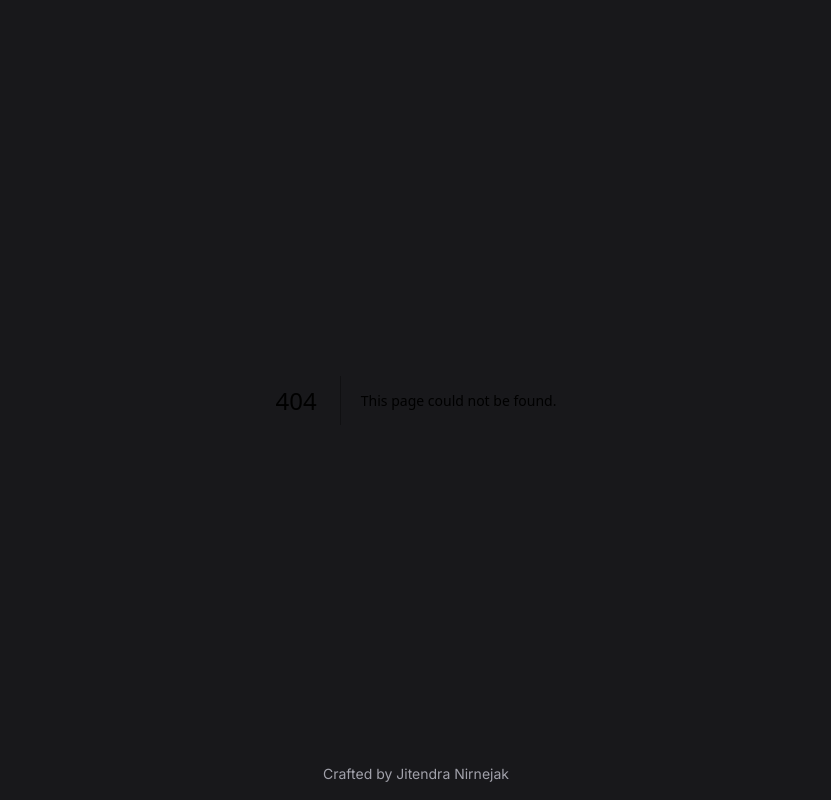
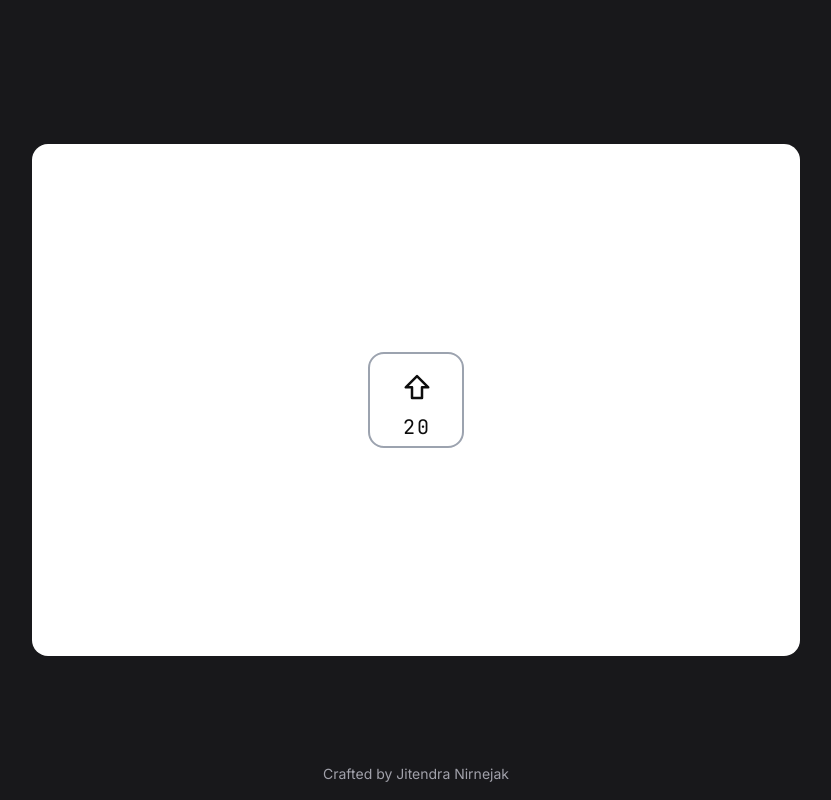
Before and after one commit to nirnejak/interactive-components, a Next.js app: page /upvote-button in a window 1280 px wide. Before the commit this address had no page. Shown: the whole page, without its empty margins (224-1055 px from the left). Built offline with nearby package versions, Linux system fonts and the light colour scheme.

Commit message:
Upvote button added

```diff
--- a/app/page.tsx
+++ b/app/page.tsx
@@ -17,6 +17,7 @@ export const metadata: Metadata = generateMetadata({
 const components = [
   { title: "Slider Tabs", link: "/slider-tabs/" },
   { title: "Airbnb Cards", link: "/airbnb-cards/" },
+  { title: "Upvote Button", link: "/upvote-button/" },
   { title: "Exit Animation", link: "/exit-animation/" },
   { title: "Dynamic Island", link: "/dynamic-island/" },
   { title: "Animate Height", link: "/animate-height/" },
--- /dev/null
+++ b/app/upvote-button/page.tsx
@@ -0,0 +1,22 @@
+import * as React from "react"
+
+import { type Metadata } from "next"
+
+import UpvoteButton from "@/components/UpvoteButton"
+import generateMetadata from "utils/seo"
+
+export const metadata: Metadata = generateMetadata({
+  path: "/upvote-button/",
+  title: "Upvote Button | Interactive Components",
+  description: "Upvote Button animations",
+})
+
+const UpvoteButtonPage: React.FC = () => {
+  return (
+    <main className="grid h-screen place-content-center">
+      <UpvoteButton />
+    </main>
+  )
+}
+
+export default UpvoteButtonPage
--- /dev/null
+++ b/components/UpvoteButton.tsx
@@ -0,0 +1,116 @@
+"use client"
+import * as React from "react"
+
+import { motion, AnimatePresence } from "framer-motion"
+
+import classNames from "@/utils/classNames"
+
+const UpvoteButton: React.FC = () => {
+  const [clickCount, setClickCount] = React.useState(0) // to be used as key prop, if I use count and user clicks the button too fast it add the elements 2 times to the dom
+  const [count, setCount] = React.useState(20)
+  const [hasUpvoted, setHasUpvoted] = React.useState(false)
+
+  const upvote = (): void => {
+    if (hasUpvoted) {
+      setCount(count - 1)
+    } else {
+      setCount(count + 1)
+    }
+    setHasUpvoted(!hasUpvoted)
+    setClickCount(clickCount + 1)
+  }
+
+  const variants = {
+    initial: { opacity: 0, y: hasUpvoted ? -5 : 5 },
+    animate: { opacity: 1, y: 0 },
+    exit: { opacity: 0, y: hasUpvoted ? -5 : 5 },
+  }
+
+  const ArrowVariants = {
+    initial: { opacity: 0, y: hasUpvoted ? 15 : -15 },
+    animate: { opacity: 1, y: 0 },
+    exit: { opacity: 0, y: hasUpvoted ? 15 : -15 },
+  }
+
+  const [first, second] = React.useMemo(() => {
+    return [Math.floor(count / 10), count % 10]
+  }, [count])
+
+  return (
+    <div className="flex flex-col items-center justify-center gap-6 text-white">
+      <div className="grid h-64 w-96 scale-[2] place-content-center rounded-lg bg-white p-4 text-center text-sm transition-all ease-out">
+        <button
+          onClick={() => {
+            upvote()
+          }}
+          className={classNames(
+            "group flex cursor-pointer flex-col items-center justify-center gap-0.5 rounded-lg border size-12 p-6 px-3 py-1 text-center text-[#0D0D0D] focus:outline-none hover:border-[#6FCF97] hover:shadow-[0px_0px_0px_4px_#00AA4526]",
+            hasUpvoted ? "border-[#6FCF97]" : "border-gray-400"
+          )}
+        >
+          <div className="grid place-content-center rounded-full p-[4.5px] transition-all duration-300 group-hover:-translate-y-0.5 group-hover:bg-[#E2F5EA] group-hover:text-[#00AA45]">
+            <AnimatePresence mode="popLayout" initial={false}>
+              <motion.div
+                transition={{
+                  type: "spring",
+                  duration: 0.3,
+                  bounce: 0,
+                  mass: 1,
+                  stiffness: 300,
+                  damping: 20,
+                }}
+                initial="initial"
+                animate="animate"
+                exit="exit"
+                variants={ArrowVariants}
+                key={clickCount}
+              >
+                <svg
+                  width="15"
+                  height="15"
+                  viewBox="0 0 15 15"
+                  fill={hasUpvoted ? "#6FCF97" : "none"}
+                  xmlns="http://www.w3.org/2000/svg"
+                  className="block transition-transform duration-300 group-hover:-translate-y-0.5"
+                >
+                  <path
+                    d="M13.125 7.65625L7.5 2.03125L1.875 7.65625H5V12.9688H10V7.65625H13.125Z"
+                    stroke={hasUpvoted ? "#00AA45" : "currentColor"}
+                    strokeWidth="1.25"
+                    strokeLinejoin="round"
+                  />
+                </svg>
+              </motion.div>
+            </AnimatePresence>
+          </div>
+
+          <div className="flex gap-px overflow-hidden font-mono text-[10px] leading-[14px]">
+            <span className={hasUpvoted ? "text-[#00AA45]" : ""}>{first}</span>
+            <AnimatePresence mode="popLayout" initial={false}>
+              <motion.span
+                transition={{
+                  type: "spring",
+                  duration: 0.3,
+                  bounce: 0,
+                  mass: 1,
+                  stiffness: 300,
+                  damping: 20,
+                }}
+                initial="initial"
+                animate="animate"
+                exit="exit"
+                variants={variants}
+                key={clickCount}
+                className={hasUpvoted ? "text-[#00AA45]" : ""}
+              >
+                {second}
+              </motion.span>
+            </AnimatePresence>
+          </div>
+        </button>
+      </div>
+    </div>
+  )
+}
+
+export default UpvoteButton
```
